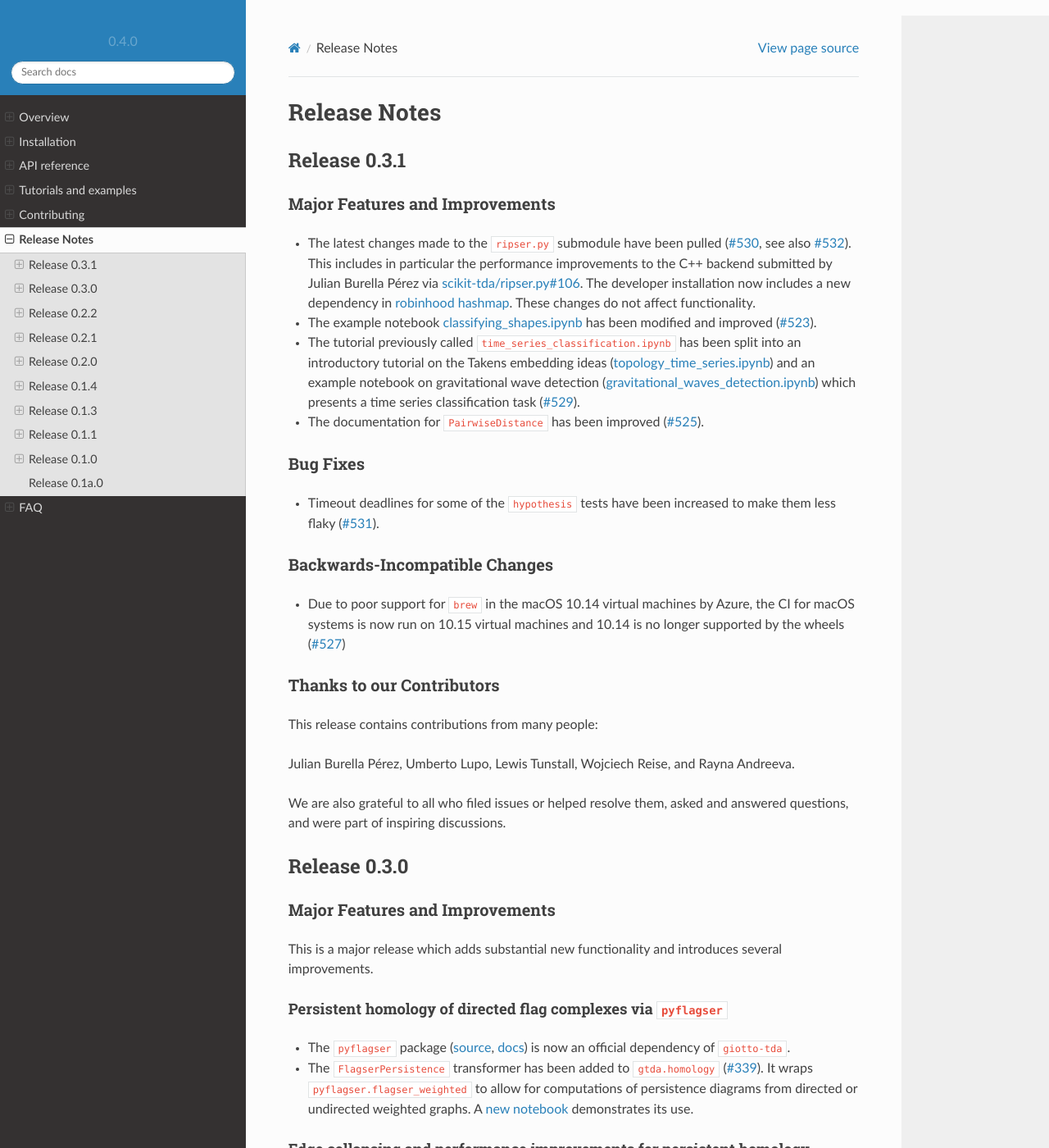
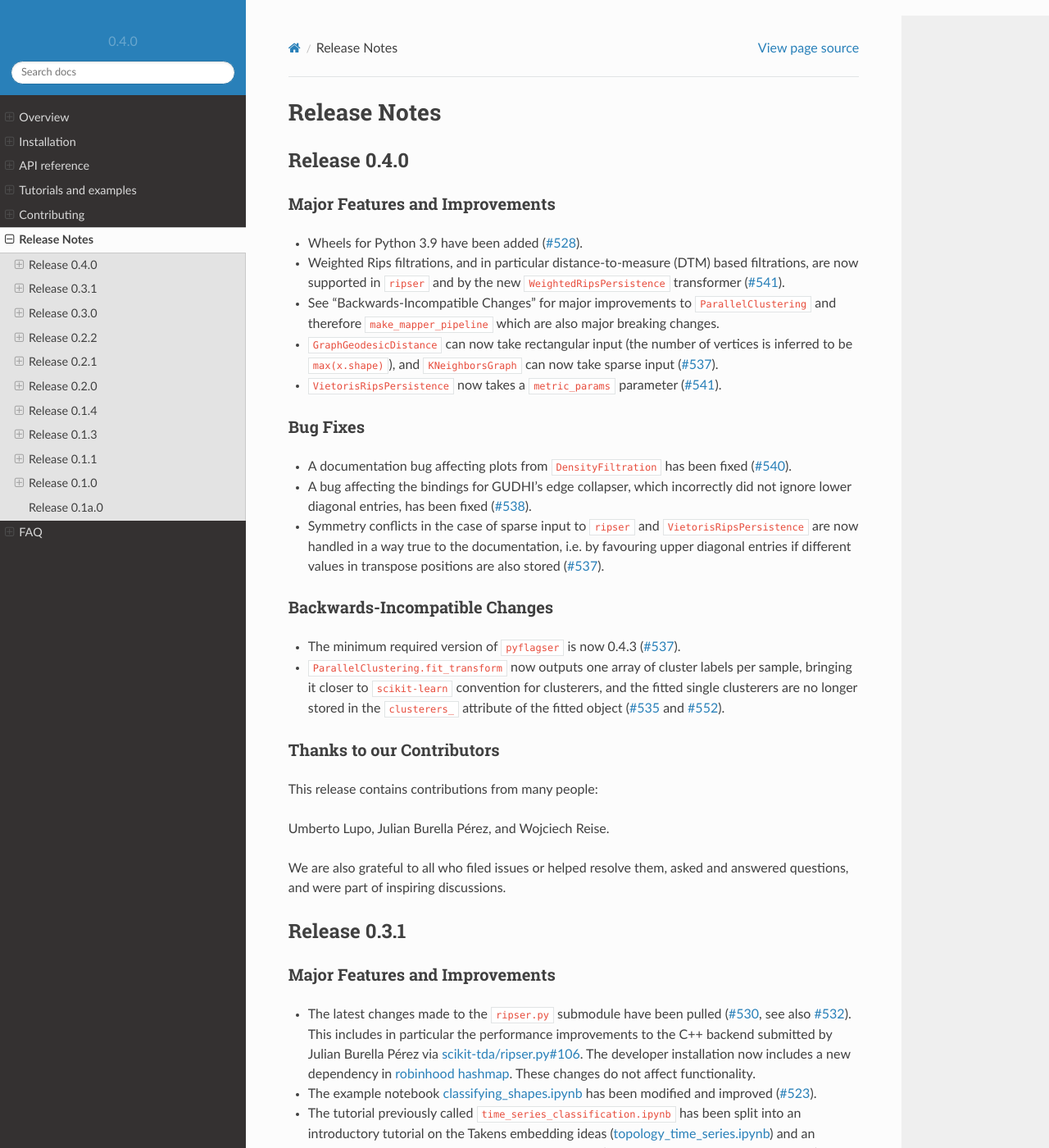
Before and after one commit to giotto-ai/giotto-tda, a Sphinx documentation site: the page built from doc/release.rst, in a window 1280 px wide and 1400 px high. Shown: the whole window at 82% size. Built offline with Sphinx 7.4.7 and the Read the Docs theme 2.0.0, drawn with Linux system fonts in a browser that asks for light colours; pages that are not in the unit, such as notebooks, are missing from menus; comment, search, counter and statistics services are not loaded; the version number is read from the project's files by our own code.

Commit message:
Create release notes for 0.4.0

```diff
--- a/doc/release.rst
+++ b/doc/release.rst
@@ -3,6 +3,41 @@
 #############
 
 .. _stable:
+
+*************
+Release 0.4.0
+*************
+
+Major Features and Improvements
+===============================
+
+- Wheels for Python 3.9 have been added (`#528 <https://github.com/giotto-ai/giotto-tda/pull/528>`_).
+- Weighted Rips filtrations, and in particular distance-to-measure (DTM) based filtrations, are now supported in ``ripser`` and by the new ``WeightedRipsPersistence`` transformer (`#541 <https://github.com/giotto-ai/giotto-tda/pull/541>`_).
+- See "Backwards-Incompatible Changes" for major improvements to ``ParallelClustering`` and therefore ``make_mapper_pipeline`` which are also major breaking changes.
+- ``GraphGeodesicDistance`` can now take rectangular input (the number of vertices is inferred to be ``max(x.shape)``), and ``KNeighborsGraph`` can now take sparse input (`#537 <https://github.com/giotto-ai/giotto-tda/pull/537>`_).
+- ``VietorisRipsPersistence`` now takes a ``metric_params`` parameter (`#541 <https://github.com/giotto-ai/giotto-tda/pull/541>`_).
+
+Bug Fixes
+=========
+
+- A documentation bug affecting plots from ``DensityFiltration`` has been fixed (`#540 <https://github.com/giotto-ai/giotto-tda/pull/540>`_).
+- A bug affecting the bindings for GUDHI's edge collapser, which incorrectly did not ignore lower diagonal entries, has been fixed (`#538 <https://github.com/giotto-ai/giotto-tda/pull/538>`_).
+- Symmetry conflicts in the case of sparse input to ``ripser`` and ``VietorisRipsPersistence`` are now handled in a way true to the documentation, i.e. by favouring upper diagonal entries if different values in transpose positions are also stored (`#537 <https://github.com/giotto-ai/giotto-tda/pull/537>`_).
+
+Backwards-Incompatible Changes
+==============================
+
+- The minimum required version of ``pyflagser`` is now 0.4.3 (`#537 <https://github.com/giotto-ai/giotto-tda/pull/537>`_).
+- ``ParallelClustering.fit_transform`` now outputs one array of cluster labels per sample, bringing it closer to ``scikit-learn`` convention for clusterers, and the fitted single clusterers are no longer stored in the ``clusterers_`` attribute of the fitted object (`#535 <https://github.com/giotto-ai/giotto-tda/pull/535>`_ and `#552 <https://github.com/giotto-ai/giotto-tda/pull/552>`_).
+
+Thanks to our Contributors
+==========================
+
+This release contains contributions from many people:
+
+Umberto Lupo, Julian Burella Pérez, and Wojciech Reise.
+
+We are also grateful to all who filed issues or helped resolve them, asked and answered questions, and were part of inspiring discussions.
 
 *************
 Release 0.3.1
@@ -34,7 +69,6 @@
 Julian Burella Pérez, Umberto Lupo, Lewis Tunstall, Wojciech Reise, and Rayna Andreeva.
 
 We are also grateful to all who filed issues or helped resolve them, asked and answered questions, and were part of inspiring discussions.
-
 
 *************
 Release 0.3.0
```
